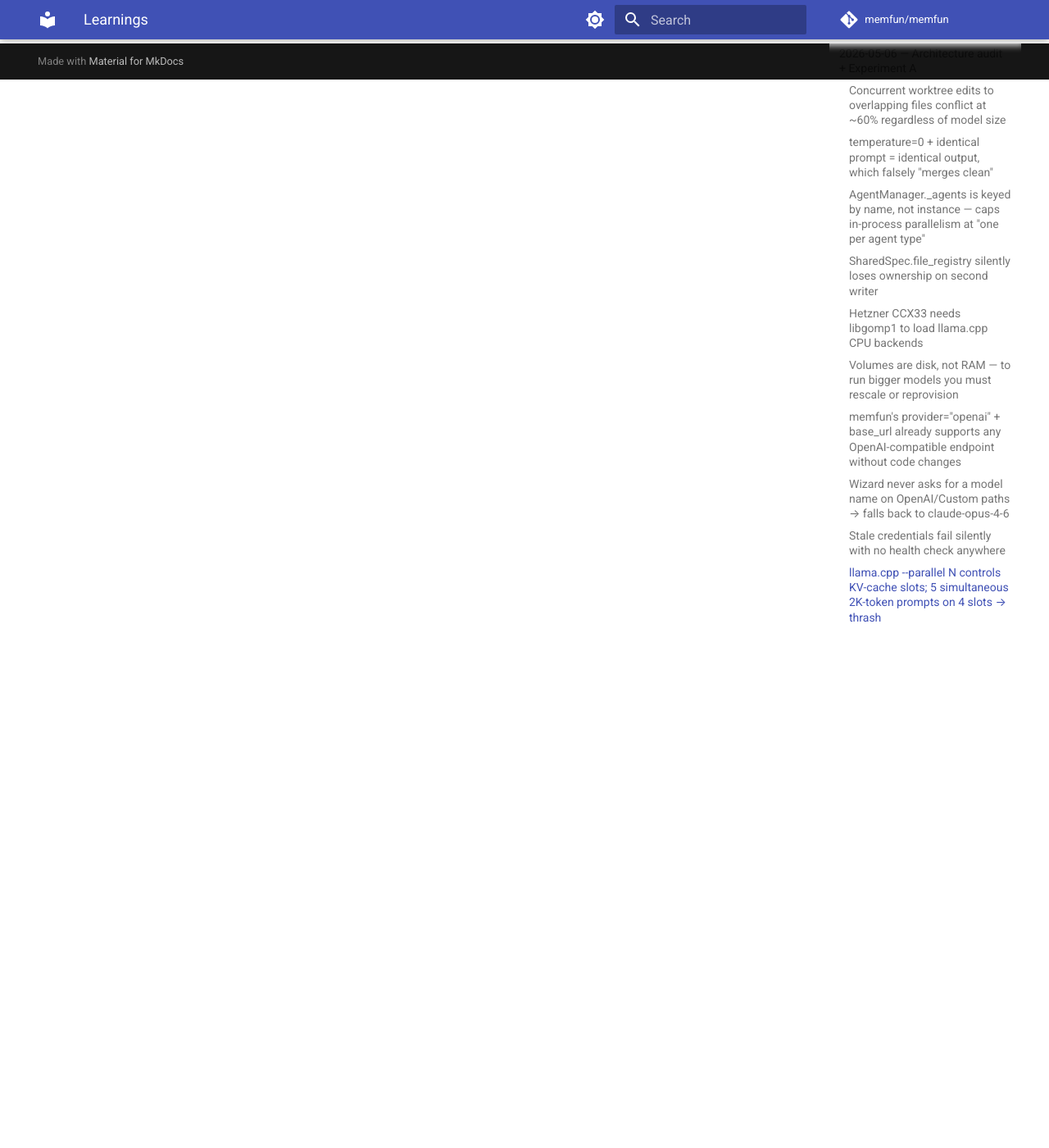
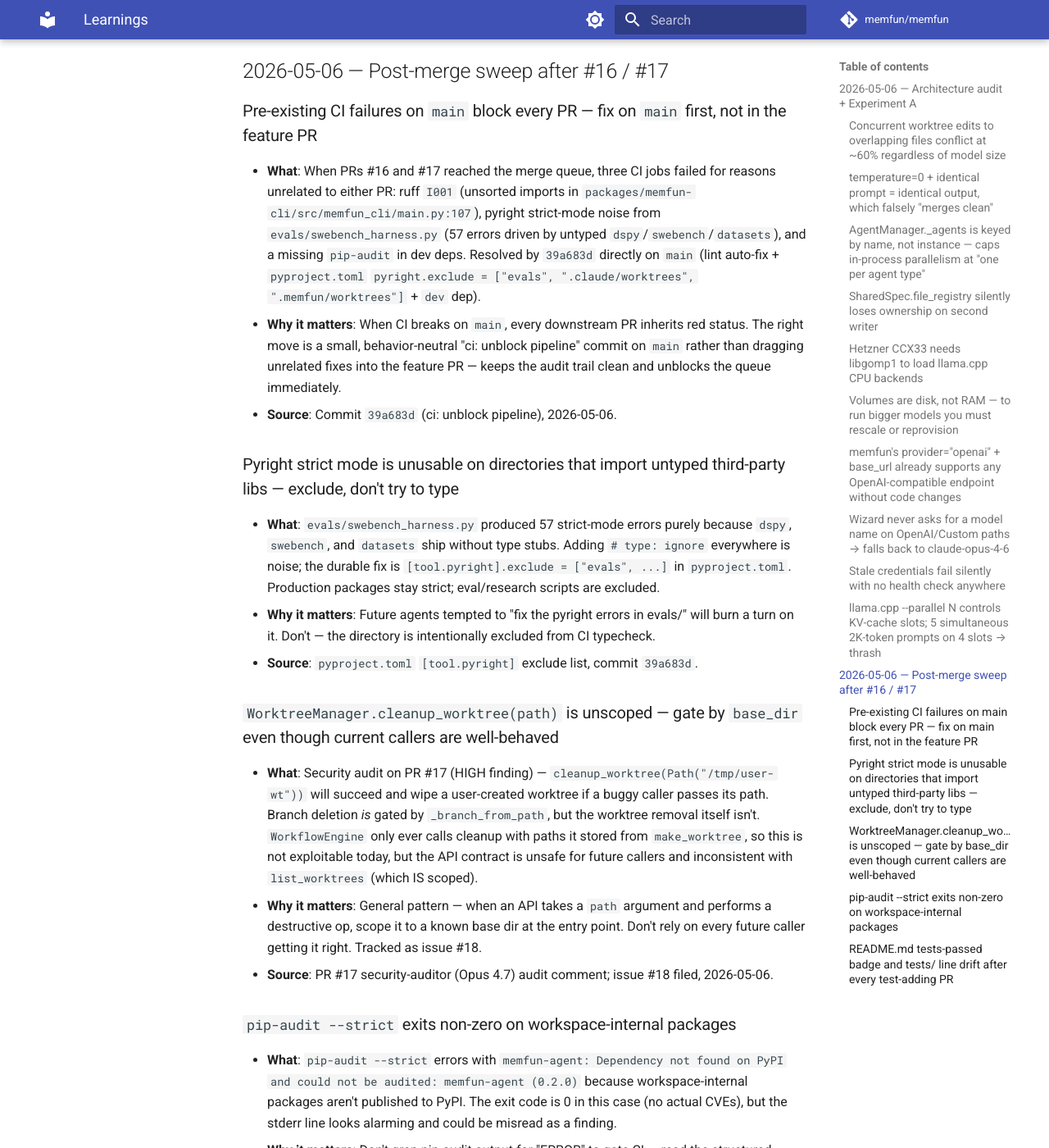
Before and after one commit to indoor47/memfun, an MkDocs documentation site: the page built from docs/LEARNINGS.md, in a window 1280 px wide and 1400 px high, scrolled down 3241 px. Shown: the whole window at 82% size. Built offline with MkDocs 1.6.1 and Material for MkDocs 9.7.7, drawn with Linux system fonts in a browser that asks for light colours; comment, search, counter and statistics services are not loaded; some of the changed text lies outside the part shown.

Commit message:
docs(learnings): post-merge sweep after #16 / #17
Appends 5 entries from the post-merge audit:

- Pre-existing CI failures on main block all PRs (fix on main first)
- Pyright strict mode unusable on evals/ (exclude, don't try to type)
- WorktreeManager.cleanup_worktree() unscoped HIGH finding (issue #18)
- pip-audit --strict exits non-zero on workspace-internal packages
- README.md test-count badge drift (597 to 722)

Co-Authored-By: Claude Opus 4.7 (1M context) <noreply@anthropic.com>

```diff
--- a/docs/LEARNINGS.md
+++ b/docs/LEARNINGS.md
@@ -55,3 +55,30 @@ A versioned, shared record of non-obvious findings discovered while building mem
 - **What**: Default `--parallel 4` with 8K context = 4 × 8K KV cache slots. Hitting 5 concurrent requests with 2K-token prompts each makes `decode: failed to find a memory slot for batch of size 1`; the server purges and retries, latency goes from 10s → 600s+. Fix: `--parallel 1` (single-inference) and serialize requests at the client.
 - **Why it matters**: Concurrency on a small CPU box is gated by KV cache, not CPU. 1×8 cores on one inference beats 5×1.6 cores fighting for cache.
 - **Source**: Experiment A first run, 2026-05-06.
+
+## 2026-05-06 — Post-merge sweep after #16 / #17
+
+### Pre-existing CI failures on `main` block every PR — fix on `main` first, not in the feature PR
+- **What**: When PRs #16 and #17 reached the merge queue, three CI jobs failed for reasons unrelated to either PR: ruff `I001` (unsorted imports in `packages/memfun-cli/src/memfun_cli/main.py:107`), pyright strict-mode noise from `evals/swebench_harness.py` (57 errors driven by untyped `dspy`/`swebench`/`datasets`), and a missing `pip-audit` in dev deps. Resolved by `39a683d` directly on `main` (lint auto-fix + `pyproject.toml` `pyright.exclude = ["evals", ".claude/worktrees", ".memfun/worktrees"]` + `dev` dep).
+- **Why it matters**: When CI breaks on `main`, every downstream PR inherits red status. The right move is a small, behavior-neutral "ci: unblock pipeline" commit on `main` rather than dragging unrelated fixes into the feature PR — keeps the audit trail clean and unblocks the queue immediately.
+- **Source**: Commit `39a683d` (ci: unblock pipeline), 2026-05-06.
+
+### Pyright strict mode is unusable on directories that import untyped third-party libs — exclude, don't try to type
+- **What**: `evals/swebench_harness.py` produced 57 strict-mode errors purely because `dspy`, `swebench`, and `datasets` ship without type stubs. Adding `# type: ignore` everywhere is noise; the durable fix is `[tool.pyright].exclude = ["evals", ...]` in `pyproject.toml`. Production packages stay strict; eval/research scripts are excluded.
+- **Why it matters**: Future agents tempted to "fix the pyright errors in evals/" will burn a turn on it. Don't — the directory is intentionally excluded from CI typecheck.
+- **Source**: `pyproject.toml` `[tool.pyright]` exclude list, commit `39a683d`.
+
+### `WorktreeManager.cleanup_worktree(path)` is unscoped — gate by `base_dir` even though current callers are well-behaved
+- **What**: Security audit on PR #17 (HIGH finding) — `cleanup_worktree(Path("/tmp/user-wt"))` will succeed and wipe a user-created worktree if a buggy caller passes its path. Branch deletion *is* gated by `_branch_from_path`, but the worktree removal itself isn't. `WorkflowEngine` only ever calls cleanup with paths it stored from `make_worktree`, so this is not exploitable today, but the API contract is unsafe for future callers and inconsistent with `list_worktrees` (which IS scoped).
+- **Why it matters**: General pattern — when an API takes a `path` argument and performs a destructive op, scope it to a known base dir at the entry point. Don't rely on every future caller getting it right. Tracked as issue #18.
+- **Source**: PR #17 security-auditor (Opus 4.7) audit comment; issue #18 filed, 2026-05-06.
+
+### `pip-audit --strict` exits non-zero on workspace-internal packages
+- **What**: `pip-audit --strict` errors with `memfun-agent: Dependency not found on PyPI and could not be audited: memfun-agent (0.2.0)` because workspace-internal packages aren't published to PyPI. The exit code is 0 in this case (no actual CVEs), but the stderr line looks alarming and could be misread as a finding.
+- **Why it matters**: Don't grep pip-audit output for "ERROR" to gate CI — read the structured findings list. The internal-package "not found on PyPI" message is expected for any uv workspace and is not a vulnerability.
+- **Source**: Reliability-monitor sweep, 2026-05-06.
+
+### `README.md` tests-passed badge and `tests/` line drift after every test-adding PR
+- **What**: README claims "597 tests" in three places (badge, repo tree, Make target comment); actual collected count after #16+#17 is 722. CLAUDE.md doesn't claim a test count, but MEMORY.md auto-memory says "597 tests" and "8 packages" (7 packages on disk). Test counts and package counts in narrative docs go stale fast.
+- **Why it matters**: Hard-coded counts in README are pure tech debt. Either replace with a CI-generated badge that reads pytest collect, or stop printing exact counts and use ranges ("700+ tests"). The package-count drift suggests MEMORY.md needs a periodic rewrite as the project grows.
+- **Source**: Reliability-monitor sweep, 2026-05-06 (README:10, README:444, README:472).
```
